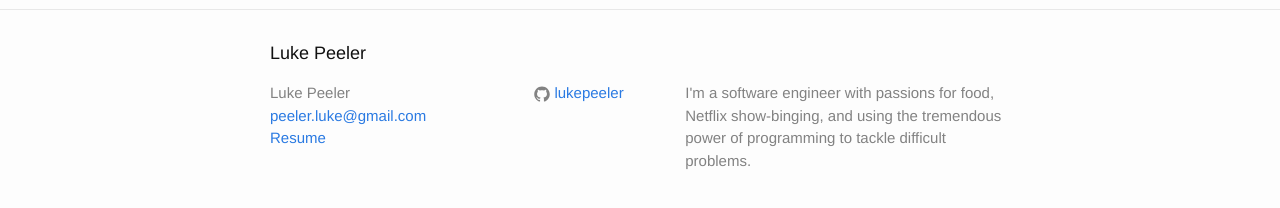
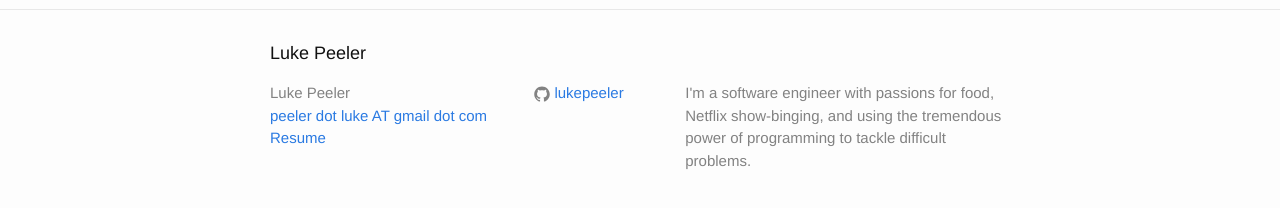
Before and after one commit to lukepeeler/lukepeeler.github.io, a Jekyll site: the page built from index.html, in a window 1280 px wide. Shown: the part 668-876 px from the top of the page. Built offline with Jekyll 4.4.1, drawn with Linux system fonts in a browser that asks for light colours.

Commit message:
mask email

```diff
--- a/_config.yml
+++ b/_config.yml
@@ -1,6 +1,6 @@
 # Site settings
 title: Luke Peeler
-email: peeler.luke@gmail.com
+email: peeler dot luke AT gmail dot com
 description: > # this means to ignore newlines until "baseurl:"
   I'm a software engineer with passions for food, Netflix show-binging, and using the tremendous power of programming to tackle difficult problems.
 baseurl: "" # the subpath of your site, e.g. /blog/
```
